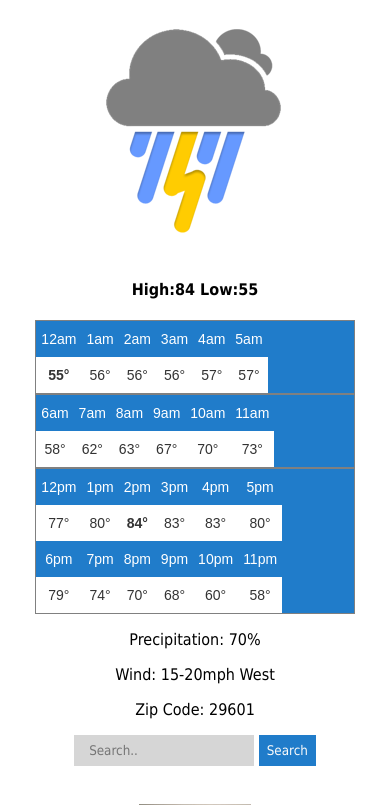
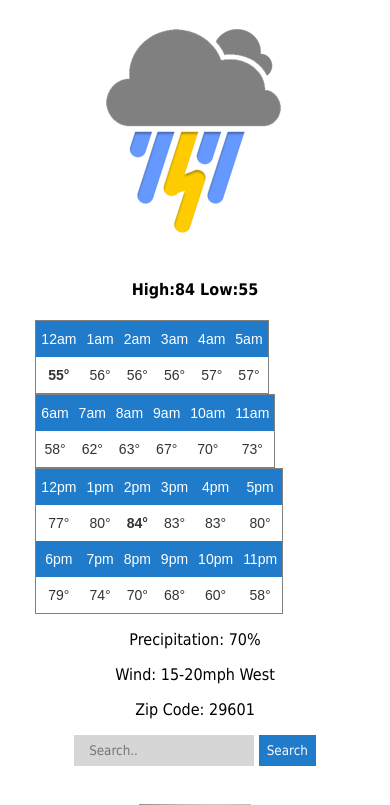
Before and after one commit to wyattlarson/wyattlarson.github.io, a PHP site: page /homework/greenville.html in a window 390 px wide. Shown: the part 164-969 px from the top of the page. Run offline with PHP 8.4, Linux system fonts and the light colour scheme.

Commit message:
table background

```diff
--- a/css/weather.css
+++ b/css/weather.css
@@ -39,7 +39,6 @@ a {
 
 
 .table  {
-    display: flex;
     border-collapse:collapse;
     border-spacing:0;
     border-width: 1px;
@@ -173,6 +172,7 @@ ul {
     }
     .blue .table {
         background-color: #207cca;
+        align-content: center;
     }
 
     .orange .table{
```
